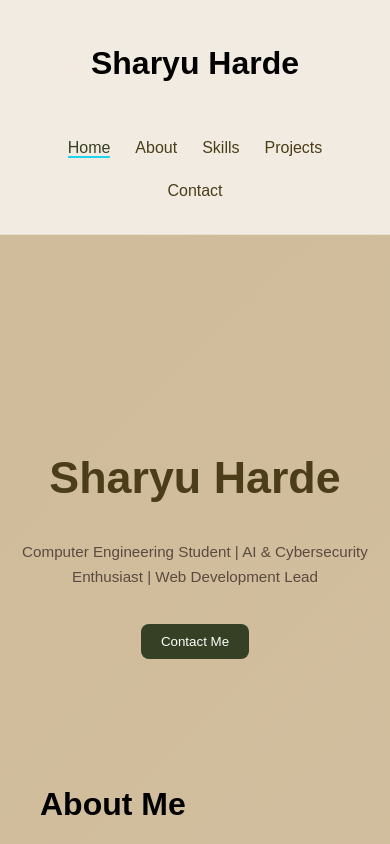
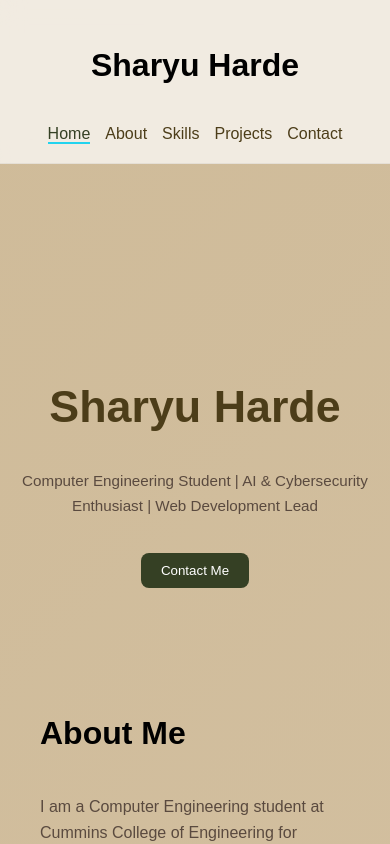
Before and after one commit to sharyuharde22/Portfolio, a React (Create React App) app: page / in a window 390 px wide. Shown: the top 844 px of the page. Built offline with nearby package versions, Linux system fonts and the light colour scheme.

Commit message:
Fix for mobile layout

```diff
--- a/src/App.css
+++ b/src/App.css
@@ -711,25 +711,27 @@ p {
 }
 
 /* NAVBAR MOBILE */
-nav {
+.navbar {
   flex-direction: column;
   align-items: center;
+  padding: 20px;
   gap: 15px;
 }
 
-nav ul {
+.navbar ul {
   display: flex;
   flex-wrap: wrap;
   justify-content: center;
   gap: 15px;
   padding: 0;
+  margin: 0;
 }
 
-nav ul li {
+.navbar li {
   list-style: none;
 }
 
-nav a {
+.navbar a {
   font-size: 16px;
 }
 
```
